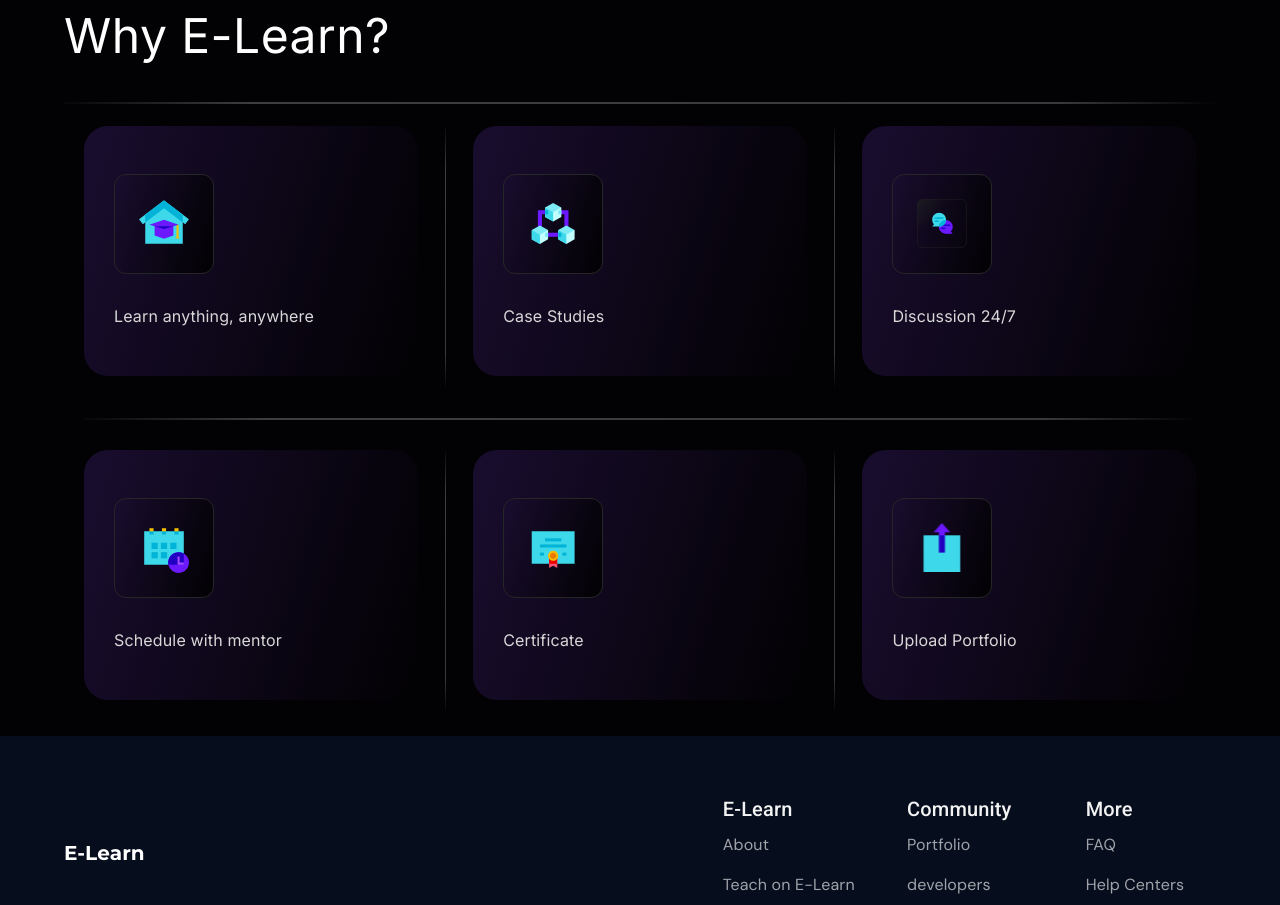
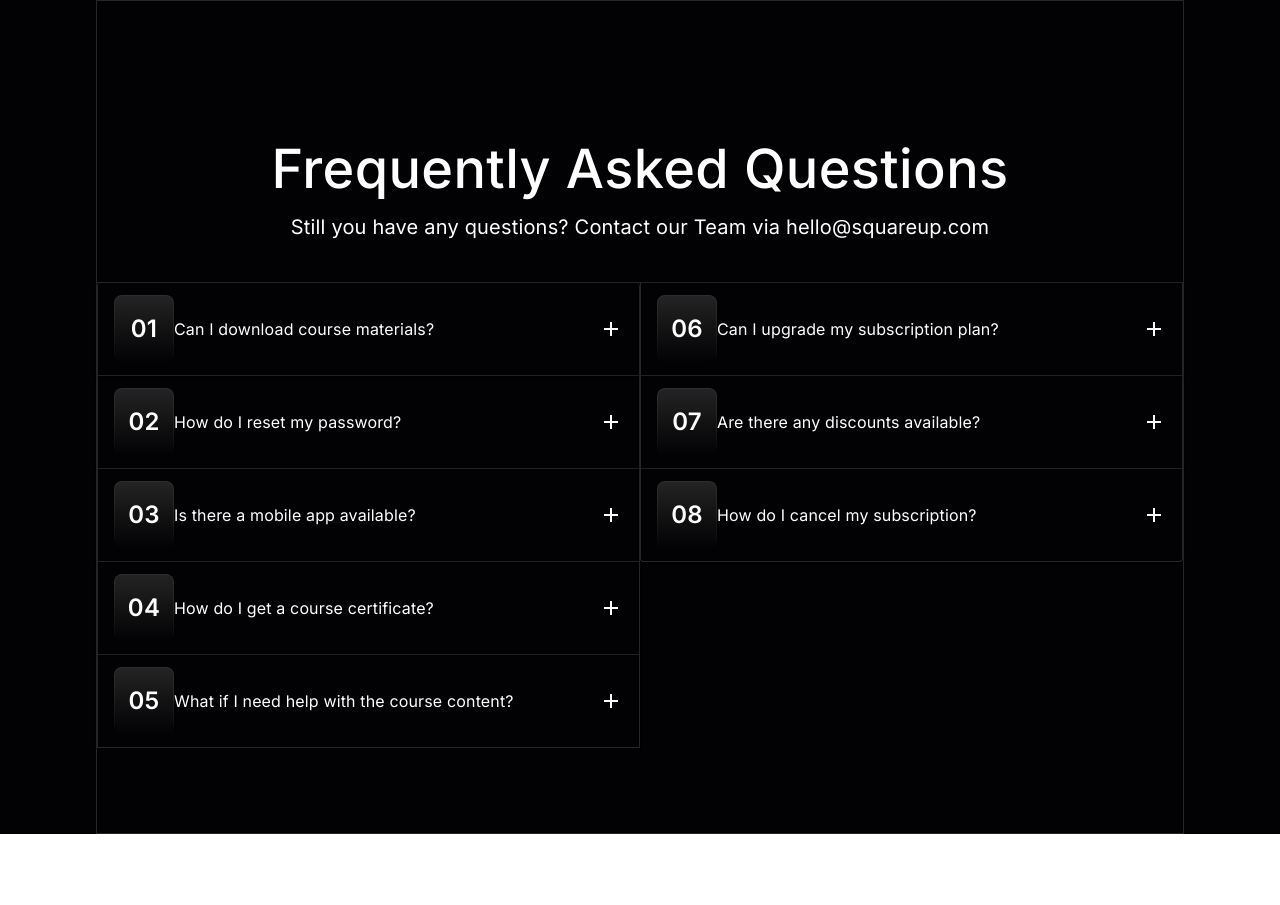
Before and after one commit to abdulmoiz180/Mudaris, a React (Vite) app: page / in a window 1280 px wide. Shown: the top 905 px of the page. After the commit the page ends 834 px from the top, so only its background shows below. Built offline with nearby package versions, Linux system fonts and the light colour scheme.

Commit message:
Faq complete...

```diff
--- a/src/Pages/Home/index.jsx
+++ b/src/Pages/Home/index.jsx
@@ -2,11 +2,13 @@ import React from 'react'
 import "./home.css"
 import E_Learn from '../../components/E_Learn'
 import Footer from '../../components/Footer'
+import FAQ from '../../components/Accordion'
 const Home = () => {
   return (
-    <section>
-      <E_Learn />
-      <Footer />
+    <section className='home-page primary-bg '>
+     {/* <E_Learn /> */}
+      {/*  <Footer /> */}
+      <FAQ />
     </section>
   )
 }
--- a/src/Seed.js
+++ b/src/Seed.js
@@ -4,9 +4,7 @@ import LinkedIn from "./assets/icons/LinkedIn.svg";
 import Youtube from "./assets/icons/Lozenge.svg";
 import Twitter from "./assets/icons/Twitter.svg";
 
-
-//talha's seed imports
-import ClientPic from "./assets/Images/Client.png";
+import Client from "./assets/Images/Client.png";
 import bestsellerLabel from "./assets/Icons/bestsellerLabel.png";
 import certificateIcon from "./assets/Icons/certificateIcon.png";
 import clockIcon from "./assets/Icons/clockIcon.png";
@@ -23,58 +21,6 @@ import videoIcon from "./assets/Icons/videoIcon.png";
 import brightStarfilled from "./assets/Icons/brightStarfilled.png";
 import supermemo from "./assets/Icons/supermemo.png";
 import globalicon from "./assets/Icons/globalicon.png";
-
-
-
-export const footerContent = [
-  {
-    title: "E-Learn",
-    links: [
-      "About",
-      "Teach on E-Learn",
-      "Roadmap",
-      "Careers",
-      "News",
-      "Our Team",
-      "Become a Partner",
-    ],
-  },
-  {
-    title: "Community",
-    links: [
-      "Portfolio",
-      "developers",
-      "Testimonials",
-      "Blogs",
-      "Affiliate",
-      "Our Scholarships",
-    ],
-  },
-  {
-    title: "More",
-    links: [
-      "FAQ",
-      "Help Centers",
-      "Terms",
-      "Privacy",
-      "Code of Conduct",
-      "Cookie Setting",
-    ],
-  },
-];
-export let copyWrite = [
-  {
-    // icons: [Instagram, LinkedIn, Twitter, FaceBook, Youtube],
-  },
-  {
-    text: "© 2022 E-Learn, Inc. All rights reserved.",
-  },
-];
-
-
-
-// talha's seed
-
 export let Introduction = [
   {
     title: "Watch Our Introduction Video",
@@ -138,30 +84,6 @@ export let tabOne = [
     discount: "30%",
     tag: "New",
   },
-
-  {
-    coursetitle: "Mastering Effective Communication Skills",
-    reviews: "(244 reviews)",
-    rating: "4.8",
-    originalprice: "",
-    discountedprice: "Rp150,000",
-    videos: "24",
-    duration: "8.5h",
-    discount: "30%",
-    tag: "BestSeller",
-  },
-
-  {
-    coursetitle: "Mastering Effective Communication Skills",
-    reviews: "(244 reviews)",
-    rating: "4.8",
-    originalprice: "",
-    discountedprice: "Rp150,000",
-    videos: "24",
-    duration: "8.5h",
-    discount: "30%",
-    tag: "BestSeller",
-  },
 ];
 
 export let tabOneicons = [
@@ -203,7 +125,7 @@ export let clientdata = [
       "This platform has revolutionized our training programs. The results speak for themselves!",
     clientname: "Talia Taylor",
     clientrole: "John Doe, CEO of @ Quantum",
-    img: ClientPic,
+    img: Client,
   },
 ];
 
@@ -237,65 +159,6 @@ export let studentReviews = [
 export let studentReviewsicon = [
   {
     brightstar: brightStarfilled,
-  },
-];
-
-export let footercolumn1 = [
-  {
-    title: "E-Learn",
-    description:
-      "E-Learn is a global online learning platform that offers anyone, anywhere access to online courses.",
-  },
-];
-
-export let footercolumn2 = [
-  {
-    title: "E-Learn",
-  },
-  {
-    li1: "About",
-    li2: "Teach on E-Learn",
-    li3: "Roadmap",
-    li4: "Careers",
-    li5: "News",
-    li6: "Our Team",
-    li7: "Become a Partner",
-  },
-];
-
-export let footercolumn3 = [
-  {
-    title: "Community",
-  },
-  {
-    li1: "Portfolio",
-    li2: "Developers",
-    li3: "Testimonials",
-    li4: "Blogs",
-    li5: "Affiliate",
-    li6: "Our Scholarships",
-  },
-];
-
-export let footercolumn4 = [
-  {
-    title: "More",
-  },
-  {
-    li1: "FAQ",
-    li2: "Help Centers",
-    li3: "Terms",
-    li4: "Privacy",
-    li5: "Code of Conduct",
-    li6: "Our Scholarships",
-    li7: "Cookie Setting",
-  },
-];
-
-export let footerIcons = [
-  {
-    elearn: supermemo,
-    global: globalicon,
   },
 ];
 
@@ -349,3 +212,123 @@ export let GetStarted = [
     freetrial: "7-days free trial",
   },
 ];
+
+
+export const faqArray = [
+  {
+    question: "Can I download course materials?",
+    answer:
+      "Yes, downloadable materials are available for most courses and can be accessed in the course dashboard.",
+  },
+  {
+    question: "How do I reset my password?",
+    answer:
+      "To reset your password, go to the login page and click on the 'Forgot Password' link. Follow the instructions sent to your email.",
+  },
+  {
+    question: "Is there a mobile app available?",
+    answer:
+      "Yes, we have a mobile app available for both Android and iOS platforms. You can download it from the respective app stores.",
+  },
+  {
+    question: "How do I get a course certificate?",
+    answer:
+      "To receive a course certificate, you must complete all required assignments and pass the final exam. The certificate will be available for download in your profile.",
+  },
+  {
+    question: "What if I need help with the course content?",
+    answer:
+      "If you need help with the course content, you can reach out to our support team or join our community forums to get assistance from instructors and peers.",
+  },
+  {
+    question: "Can I upgrade my subscription plan?",
+    answer:
+      "Yes, you can upgrade your subscription plan at any time from your account settings. The new plan will be effective immediately.",
+  },
+  {
+    question: "Are there any discounts available?",
+    answer:
+      "We offer various discounts throughout the year. Keep an eye on our website and newsletters for the latest promotions and discounts.",
+  },
+  {
+    question: "How do I cancel my subscription?",
+    answer:
+      "To cancel your subscription, go to your account settings and select 'Cancel Subscription.' Follow the prompts to complete the cancellation process.",
+  },
+];
+// export let faqContent = [
+//   {
+//     title: "Frequently Asked Questions",
+//     description:
+//       "Still you have any questions? Contact our Team via hello@squareup.com",
+//   },
+//   {
+//     questions: [
+//       "Can I download course materials?",
+//       "How do I reset my password?",
+//       "Is there a mobile app available?",
+//       "How do I get a course certificate?",
+//       "What if I need help with the course content?",
+//       "Can I upgrade my subscription plan?",
+//       "Are there any discounts available?",
+//       "How do I cancel my subscription?",
+//     ],
+//   },
+//   {
+//     answers: [
+//       "Yes, downloadable materials are available for most courses and can be accessed in the course dashboard.",
+//       "To reset your password, go to the login page and click on the 'Forgot Password' link. Follow the instructions sent to your email.",
+//       "Yes, we have a mobile app available for both Android and iOS platforms. You can download it from the respective app stores.",
+//       "To receive a course certificate, you must complete all required assignments and pass the final exam. The certificate will be available for download in your profile.",
+//       "If you need help with the course content, you can reach out to our support team or join our community forums to get assistance from instructors and peers.",
+//       "Yes, you can upgrade your subscription plan at any time from your account settings. The new plan will be effective immediately.",
+//       "We offer various discounts throughout the year. Keep an eye on our website and newsletters for the latest promotions and discounts.",
+//       "To cancel your subscription, go to your account settings and select 'Cancel Subscription.' Follow the prompts to complete the cancellation process.",
+//     ],
+//   },
+// ];
+
+export const footerContent = [
+  {
+    title: "E-Learn",
+    links: [
+      "About",
+      "Teach on E-Learn",
+      "Roadmap",
+      "Careers",
+      "News",
+      "Our Team",
+      "Become a Partner",
+    ],
+  },
+  {
+    title: "Community",
+    links: [
+      "Portfolio",
+      "developers",
+      "Testimonials",
+      "Blogs",
+      "Affiliate",
+      "Our Scholarships",
+    ],
+  },
+  {
+    title: "More",
+    links: [
+      "FAQ",
+      "Help Centers",
+      "Terms",
+      "Privacy",
+      "Code of Conduct",
+      "Cookie Setting",
+    ],
+  },
+];
+export let copyWrite = [
+  {
+    // icons: [Instagram, LinkedIn, Twitter, FaceBook, Youtube],
+  },
+  {
+    text: "© 2022 E-Learn, Inc. All rights reserved.",
+  },
+];
--- /dev/null
+++ b/src/components/Accordion/faq.css
@@ -0,0 +1,158 @@
+.faq-number-container {
+  position: relative;
+  width: 60px;
+  height: 68px;
+  display: flex;
+  align-items: center;
+  justify-content: center;
+  gap: 10px;
+  border-radius: 8px;
+  background: linear-gradient(180deg, #242424 0%, #24242400 100%);
+  overflow: hidden;
+}
+
+.faq-number-container::before {
+  content: "";
+  position: absolute;
+  top: 0;
+  left: 0;
+  right: 0;
+  bottom: 0;
+  border-radius: 8px;
+  padding: 1px;
+  background: linear-gradient(to bottom, #2e2e2e, #24242400);
+  -webkit-mask: linear-gradient(#fff 0 0) content-box, linear-gradient(#fff 0 0);
+  -webkit-mask-composite: destination-out;
+  mask-composite: exclude;
+}
+
+.faq-number {
+  font-size: 24px !important;
+  font-weight: 600 !important;
+}
+.faq-question {
+  display: flex !important;
+  align-items: center !important;
+  justify-content: center !important;
+  font-size: 18px;
+  font-weight: 500;
+}
+.faq-answer-wrapper {
+  width: 90%;
+  margin: 0 80px;
+}
+.faq-wrapper {
+  width: 50%;
+  min-width: 350px;
+  border: 1px solid #262626;
+  border-top: 0;
+  margin: 0 !important;
+}
+.faq-container {
+  flex-wrap: wrap;
+  height: 550px;
+  max-height: 100%;
+}
+.css-eqpfi5-MuiAccordionSummary-content {
+  gap: 20px;
+}
+.faq-title-container {
+  justify-content: center;
+  align-items: center;
+  border-bottom: 1px solid #262626;
+  padding: 125px 250px 40px 250px;
+  gap: 10px;
+}
+.faq-section {
+  border: 1px solid #262626;
+}
+.faq-title {
+  text-align: center;
+  font-size: 56px !important;
+  font-weight: 500;
+  letter-spacing: -0.84px;
+}
+.faq-subtitle {
+  font-size: 20px !important;
+  font-weight: 400;
+  letter-spacing: -0.002px;
+  align-items: center;
+}
+@media only screen and (max-width: 600px) {
+  .faq-container {
+    height: 100%;
+  }
+  .faq-answer-wrapper {
+    width: 80%;
+    margin: -30px 0 0 75px;
+  }
+  .faq-wrapper {
+    width: 100%;
+    min-width: 0;
+  }
+  .faq-title-container {
+    padding: 40px 10px;
+    gap: 0;
+  }
+  .faq-title {
+    font-size: 34px !important;
+  }
+  .faq-subtitle {
+    font-size: 16px !important;
+    text-align: center;
+  }
+}
+@media only screen and (min-width: 600px) {
+  .faq-container {
+    height: 100%;
+  }
+  .faq-title-container {
+    padding: 40px 10px;
+    gap: 0;
+  }
+  .faq-subtitle {
+    text-align: center;
+  }
+  .faq-wrapper {
+    width: 100%;
+    min-width: 0;
+  }
+  .faq-title {
+    font-size: 44px !important;
+  }
+  .faq-answer-wrapper {
+    width: 85%;
+    margin: -40px 0 0 83px;
+  }
+}
+@media only screen and (min-width: 768px) {
+  .faq-title {
+    font-size: 54px !important;
+  }
+  .faq-subtitle {
+    text-align: center;
+    font-size: 20px !important;
+  }
+}
+@media only screen and (min-width: 992px) {
+  .faq-container {
+    height: 550px;
+  }
+  .faq-wrapper {
+    width: 50%;
+  }
+  .faq-answer-wrapper {
+    width: 80%;
+    margin: -30px 0 0 75px;
+  }
+}
+@media only screen and (min-width: 1200px) {
+  .faq-title-container {
+    padding: 125px 100px 40px 100px;
+  }
+}
+@media only screen and (min-width: 1400) {
+  .faq-title-container {
+    padding: 125px 250px 40px 250px;
+  }
+}
--- /dev/null
+++ b/src/components/Accordion/index.jsx
@@ -0,0 +1,80 @@
+import React, { useState } from "react";
+import Accordion from "@mui/material/Accordion";
+import AccordionSummary from "@mui/material/AccordionSummary";
+import AccordionDetails from "@mui/material/AccordionDetails";
+import Typography from "@mui/material/Typography";
+import ExpandMoreIcon from "@mui/icons-material/ExpandMore";
+import { faqArray } from "../../Seed"; // Ensure this path is correct
+import "./faq.css"; // Ensure you have the styles needed in this file
+import AddIcon from "@mui/icons-material/Add";
+import CloseIcon from "@mui/icons-material/Close";
+import { Box } from "@mui/material";
+export default function FAQ() {
+  const [expanded, setExpanded] = useState(false);
+
+  const handleAccordionChange = (panel) => (event, isExpanded) => {
+    setExpanded(isExpanded ? panel : false);
+  };
+  return (
+    <section className="width-90 faq-section">
+      <Box component="div" className="faq-title-container column">
+        <Typography variant="h6" className="clr-white inter faq-title">
+          Frequently Asked Questions
+        </Typography>
+        <Typography className="clr-white inter faq-subtitle">
+          Still you have any questions? Contact our Team via hello@squareup.com
+        </Typography>
+      </Box>
+      <div className="faq-container column ">
+        {faqArray.map((faq, index) => (
+          <Accordion
+            key={index}
+            expanded={expanded === index}
+            onChange={handleAccordionChange(index)}
+            className="faq-wrapper column transparent"
+          >
+            <AccordionSummary
+              expandIcon={
+                expanded === index ? (
+                  <CloseIcon
+                    className={expanded === index ? `purple` : `clr-white`}
+                  />
+                ) : (
+                  <AddIcon
+                    className={expanded === index ? `purple` : `clr-white`}
+                  />
+                )
+              }
+              aria-controls={`panel${index}-content`}
+              id={`panel${index}-header`}
+              className={`faq-question flex flex-center ${
+                expanded === index ? "purple" : "clr-white"
+              }`}
+            >
+              <span className="faq-number-container flex flex-center">
+                <Typography
+                  className={`faq-number inter  ${
+                    expanded === index ? "purple" : "clr-white"
+                  }`}
+                >
+                  0{index + 1}
+                </Typography>
+              </span>
+
+              <Typography
+                className={`faq-question inter flex flex-center ${
+                  expanded === index ? "purple" : "clr-white"
+                }`}
+              >
+                {faq.question}
+              </Typography>
+            </AccordionSummary>
+            <AccordionDetails className="faq-answer-wrapper">
+              <Typography className="gray">{faq.answer}</Typography>
+            </AccordionDetails>
+          </Accordion>
+        ))}
+      </div>
+    </section>
+  );
+}
--- a/src/components/E_Learn/index.jsx
+++ b/src/components/E_Learn/index.jsx
@@ -18,11 +18,11 @@ const E_Learn = () => {
         <Box component="div" className="why_card_wrapper flex border-gradient">
           {whyCard[0].img.map((image, index) => (
             <>
-              <Box key={index} component="div" className="why_card column">
+              <Box key={index} component="div" className=" why_card column">
                 <Box component="div" className="why-img-wrapper">
                   <img src={image} alt={`icon-${index}`} />
                 </Box>
-                <Typography variant="body1" className="inter why-card-content">
+                <Typography variant="body1" className="inter  why-card-content">
                   {whyCard[0].content[index]}
                 </Typography>
               </Box>
--- a/src/global.css
+++ b/src/global.css
@@ -13,6 +13,14 @@
   --footer-bg: #060e1e; /* variable name could be changed in future...    */
   --secondary-font-clr: rgba(255, 255, 255, 0.62);
   --white-normal: #f3f3f3;
+  --purple: #9855ff;
+  --gray: #e6e6e6;
+}
+.gray {
+  color: var(--gray) !important;
+}
+.purple {
+  color: var(--purple) !important;
 }
 .white-normal {
   color: var(--white-normal) !important;
@@ -41,32 +49,9 @@
 .secondary-font-clr {
   color: var(--secondary-font-clr) !important;
 }
-.title {
-  font-size: 64px;
-  /* font size is not decided yet... */
-  /* do not use it... */
+.transparent {
+  background-color: transparent !important;
 }
-.description {
-  font-size: 22px;
-  /* font size is not decided yet... */
-  /* do not use it... */
-}
-.primaryFont {
-  font-family: var(--primaryFont) !important;
-}
-.secondaryFont {
-  font-family: var(--secondaryFont) !important;
-}
-.primaryColor {
-  color: var(--primary-clr);
-}
-.secondaryColor {
-  color: var(--secondary-clr);
-}
-.bg-primary {
-  background-color: var(--bg-primary) !important;
-}
-
 .mt-20 {
   margin-top: 20px;
 }
```
